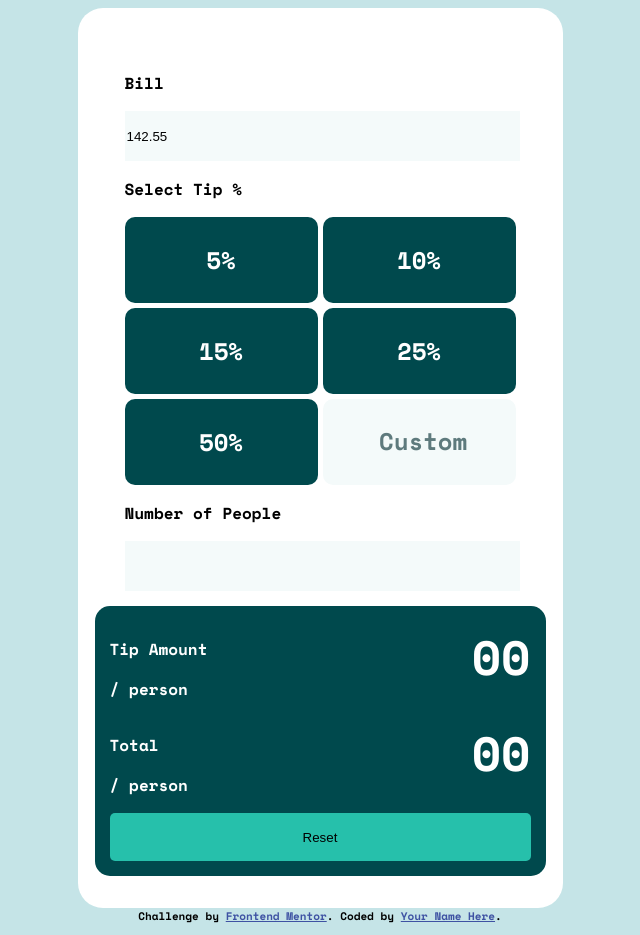
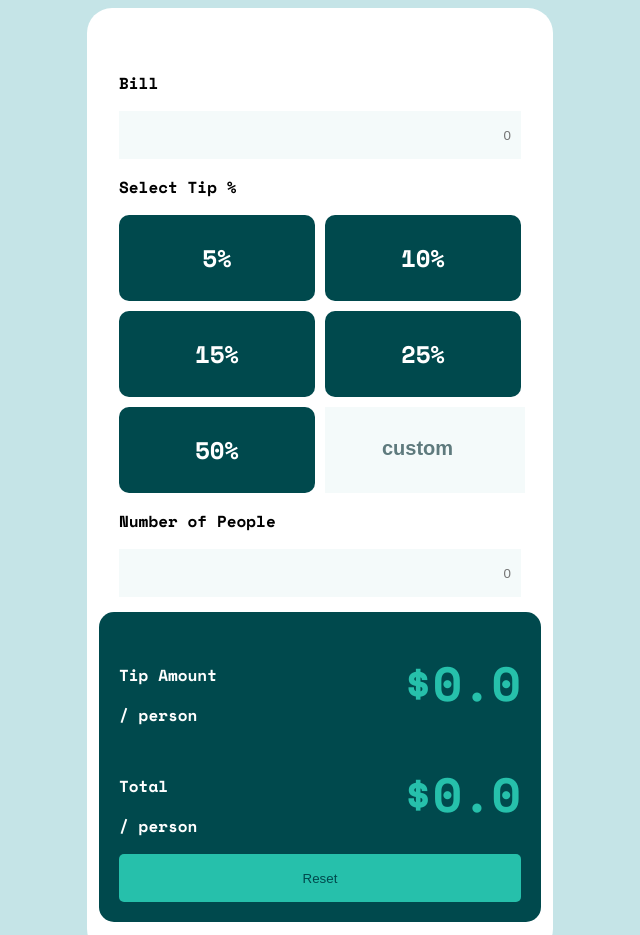
Before and after one commit to Dev-Y0U/tip-calculator-app-main, a plain HTML site: page index.html in a window 1280 px wide. Shown: the top 935 px of the page, without its empty margins (320-960 px from the left). Drawn offline with nearby package versions, Linux system fonts and the light colour scheme.

Commit message:
completed most of the style

```diff
--- a/index.html
+++ b/index.html
@@ -17,6 +17,11 @@
     	href="style.css"
     />
 
+		<script
+			src="script.js"
+			defer
+		></script>
+
 		<title>Frontend Mentor | Tip calculator app</title>
 
 		<!-- Feel free to remove these styles or customise in your own stylesheet 👍 -->
@@ -35,7 +40,7 @@
 		<div class="card">
 			<div class="sec_left">
 				<p class="left_titles titles">Bill</p>
-				<input type="number" id="" value="142.55"/>
+				<input type="number" id="" placeholder="0" dir="rtl"/>
         <p class="left_titles titles">Select Tip %</p>
 				<div class="tips">
           <button type="button"><p>5%</p></button>
@@ -43,26 +48,28 @@
 					<button type="button"><p>15%</p></button>
 					<button type="button"><p>25%</p></button>
 					<button type="button"> <p>50%</p></button>
-          <button><input type="number" name="" id="" ><p class="custom">Custom</p></button>
+          <input type="number"  placeholder="custom" id="" ><!--<p class="custom">Custom</p>-->
 				</div>
         <p class="left_titles"> Number of People</p>
-        <input type="number" />
+        <input type="number" placeholder="0" dir="rtl"/>
 			</div>
 
       <div class="sec_right">
 				<div class="right_view">
+					<div class="tip_view">
 						<div class="tip_text">
 							<p>Tip Amount</p>
 							<p>/ person</p>
 						</div>
-          <div class="tip_value">00</div>
+						<div class="tip_value">$0.0</div>
 					</div>
-        <div class="right_view">
+					<div class="tip_view">
 						<div class="tip_text">
 							<p>Total</p>
 							<p>/ person</p>
 						</div>
-          <div class="tip_value">00</div>
+						<div class="tip_value">$0.0</div>
+					</div>
 				</div>
         <button id="reset">Reset</button>
       </div>
--- a/style.css
+++ b/style.css
@@ -1,4 +1,15 @@
 @import url('https://fonts.googleapis.com/css2?family=Space+Mono:wght@700&display=swap');
+:root{
+
+/* colors */
+--Strong_cyan: hsl(172, 67%, 45%);
+--Very_dark_cyan: hsl(183, 100%, 15%);
+--Dark_grayish_cyan: hsl(186, 14%, 43%);
+--Grayish_cyan: hsl(184, 14%, 56%);
+--Light_grayish_cyan: hsl(185, 41%, 84%);
+--Very_light_grayish_cyan: hsl(189, 41%, 97%);
+}
+
 body{
   background-color: hsl(185, 41%, 84%);
   font-family: "Space Mono", monospace;
@@ -24,7 +35,7 @@ body{
 @media (min-width:1440px) {
   .card{
     flex-direction: row;
-    /* max-width: 580px; */
+      align-items: normal;
   }
   .tips{
     grid-template-columns: repeat(3, 1fr) !important;
@@ -36,19 +47,41 @@ input{
   min-height: 48px;
   width: 100%;
 }
+
+.sec_left {
+  width: 100%;
+  padding: 15px;
+}
+.sec_left > input{
+  box-sizing: border-box;
+  cursor: pointer;
+  padding: 5px 10px;
+}
+.sec_left input:focus {
+  border-radius: 5px;
+  border-color:var(--Strong_cyan);
+  border-width: 4px;
+  border-style: solid;
+}
 .tips{
   display: grid;
   grid-template-columns: repeat(2,1fr);
-  gap:5px;
+  gap:10px;
 }
 .tips button{
   border-radius: 10px;
   color: white;
   border:0;
   font-size: 24px;
-    font-family: "Space Mono", monospace;
+  font-family: "Space Mono", monospace;
+  cursor: pointer;
   font-weight: 700;
   position: relative;
+}
+
+.tips button:not(:last-child):hover{
+  background-color:hsl(173, 61%, 77%);
+  color: var(--Very_dark_cyan);
 }
 .tips button:not(:last-child){
     background-color: hsl(183, 100%, 15%);
@@ -56,35 +89,45 @@ input{
 .tips button:last-child{
     background-color: hsl(189, 41%, 97%);
 }
-.tips .custom{
+.tips input::placeholder{
   color: hsl(186, 14%, 43%);
-  position: absolute;
-  top: 0%;
-  right: 25%;
+  font-size: 20px;
+  font-weight: 700;
+  text-align: center;
 
 }
-.sec_left{
-  padding: 15px;
-}
 .sec_right{
+  display: flex;
+  flex-direction: column;
+  justify-content: space-between;
   background-color: hsl(183, 100%, 15%);
   color: white;
   border-radius: 15px;
-  padding: 15px;
+  padding: 20px ;
   width: 100%;
-  height: 100%;
+
 }
-.right_view{
+.tip_view{
   display:flex;
   justify-content: space-between;
+  padding-top: 15px;
 }
 .tip_value{
   font-size: 48px;
+  color: hsl(172, 67%, 45%);
 }
+/* .tip_text  {
+  color: var(--Dark_grayish_cyan);
+} */
 #reset{
   background-color: hsl(172, 67%, 45%);
+  color: hsl(183, 100%, 15%);
+  cursor: pointer;
   width: 100%;
   height: 48px  ;
   border:0;
   border-radius: 5px;
 }
+#reset:hover{
+  background-color: hsl(173, 61%, 77%);
+}
```
Lines whose indentation alone changed are shown as unchanged.
